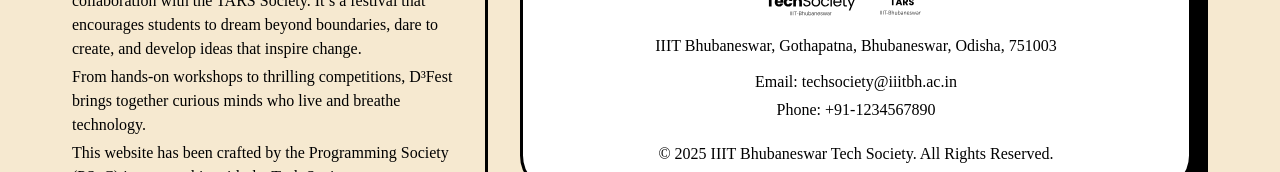
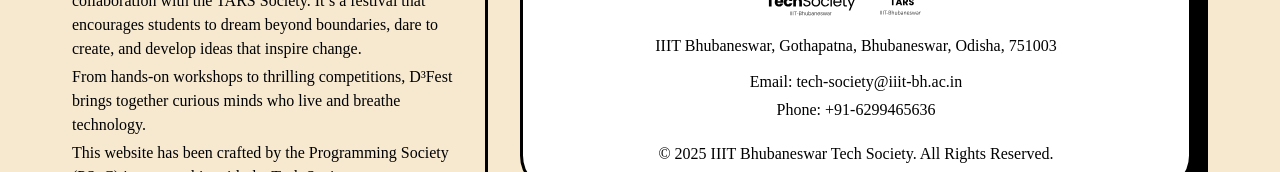
Before and after one commit to p-society/d3-web, a React (Vite) app: page /about-us in a window 1280 px wide. Shown: the part 393-565 px from the top of the page. Built offline with nearby package versions, Linux system fonts and the light colour scheme; a web font is replaced by a local one.

Commit message:
fix: fix `/contact-us` info.
Signed-off-by: ujsquared <ujsquared@gmail.com>

```diff
--- a/src/components/register/bluefooter.jsx
+++ b/src/components/register/bluefooter.jsx
@@ -72,8 +72,8 @@ function Bluefooter() {
         <div className="flex flex-col md:text-base items-center text-center text-sm md:text-base text-black space-y-1 break-words">
           <p className="pb-2 pt-2 ">IIIT Bhubaneswar, Gothapatna, Bhubaneswar, Odisha, 751003</p>
 
-          <p>Email: techsociety@iiitbh.ac.in</p>
-          <p>Phone: +91-1234567890</p>
+          <p>Email: tech-society@iiit-bh.ac.in</p>
+          <p>Phone: +91-6299465636</p>
         </div>
 
         <p className="text-sm md:text-base text-black break-words pt-3">
```
